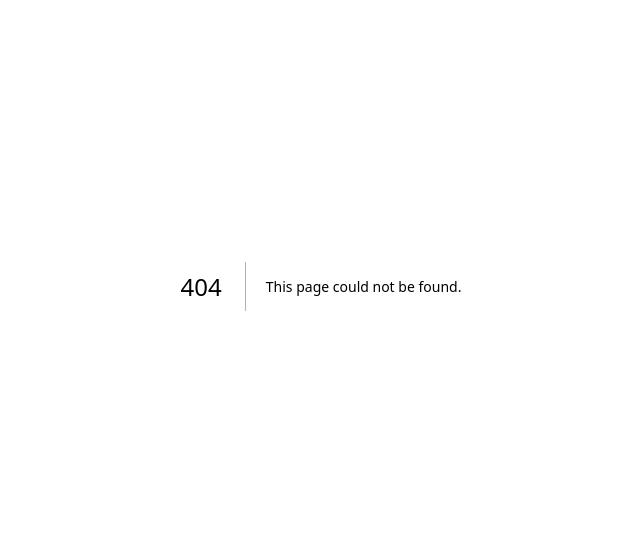
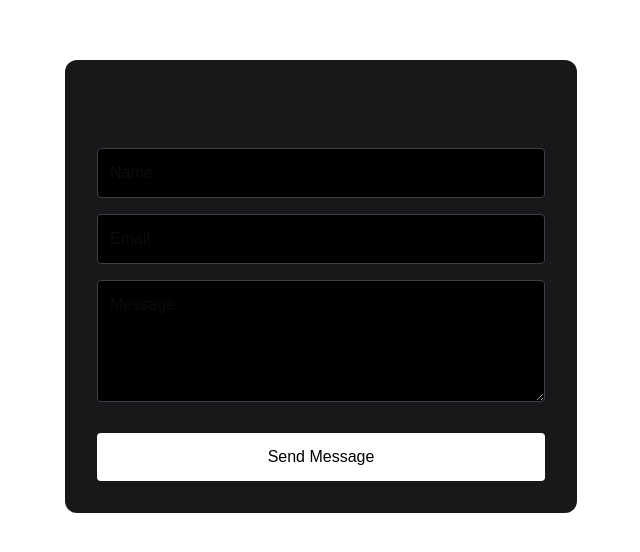
Before and after one commit to Frantisek82/soundtrack-mood-explorer-frontend, a Next.js app: page /contact in a window 1280 px wide. Before the commit this address had no page. Shown: the part 114-666 px from the top of the page, without its empty margins (319-959 px from the left). Built offline with nearby package versions, Linux system fonts and the light colour scheme.

Commit message:
created Contact Page

```diff
--- /dev/null
+++ b/src/app/contact/page.tsx
@@ -0,0 +1,31 @@
+"use client";
+
+export default function ContactPage() {
+  return (
+    <main className="min-h-screen flex items-center justify-center px-6">
+      <form className="bg-zinc-900 p-8 rounded-xl w-full max-w-lg">
+        <h2 className="text-2xl font-bold mb-6">Contact Us</h2>
+
+        <input
+          placeholder="Name"
+          className="w-full mb-4 p-3 rounded bg-black border border-zinc-700"
+        />
+
+        <input
+          placeholder="Email"
+          className="w-full mb-4 p-3 rounded bg-black border border-zinc-700"
+        />
+
+        <textarea
+          placeholder="Message"
+          className="w-full mb-6 p-3 rounded bg-black border border-zinc-700"
+          rows={4}
+        />
+
+        <button className="w-full bg-white text-black py-3 rounded font-medium">
+          Send Message
+        </button>
+      </form>
+    </main>
+  );
+}
```
